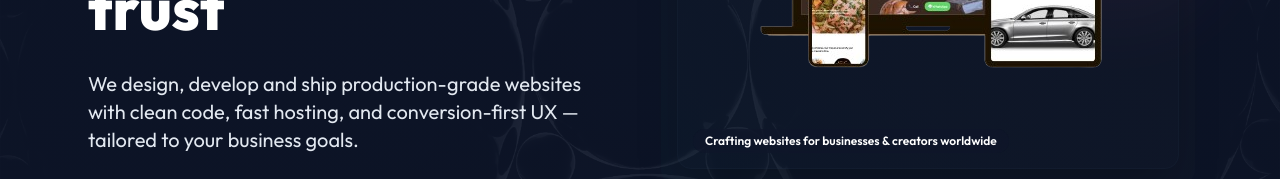
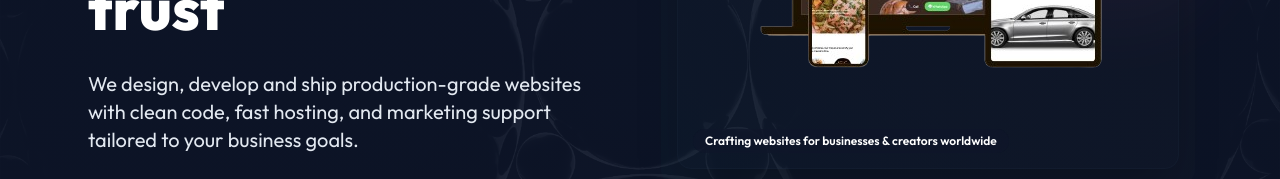
Before and after one commit to Hisaw304/FreshMind-Web, a React (Vite) app: page / in a window 1280 px wide. Shown: the part 517-696 px from the top of the page. Built offline with nearby package versions, Linux system fonts and the light colour scheme; no server answers.

Commit message:
hero update

```diff
--- a/src/sections/Hero.jsx
+++ b/src/sections/Hero.jsx
@@ -70,8 +70,8 @@ export default function Hero({
             variants={item}
           >
             We design, develop and ship production-grade websites with clean
-            code, fast hosting, and conversion-first UX — tailored to your
-            business goals.
+            code, fast hosting, and marketing support tailored to your business
+            goals.
           </motion.p>
 
           {/* CTA Buttons */}
```
